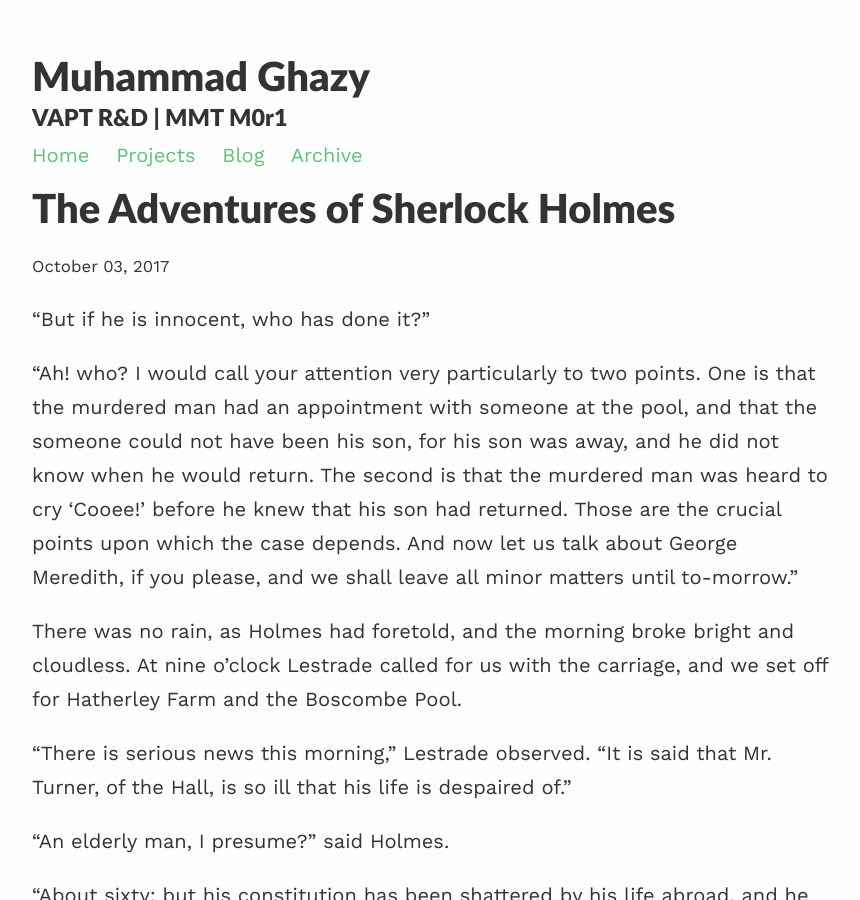
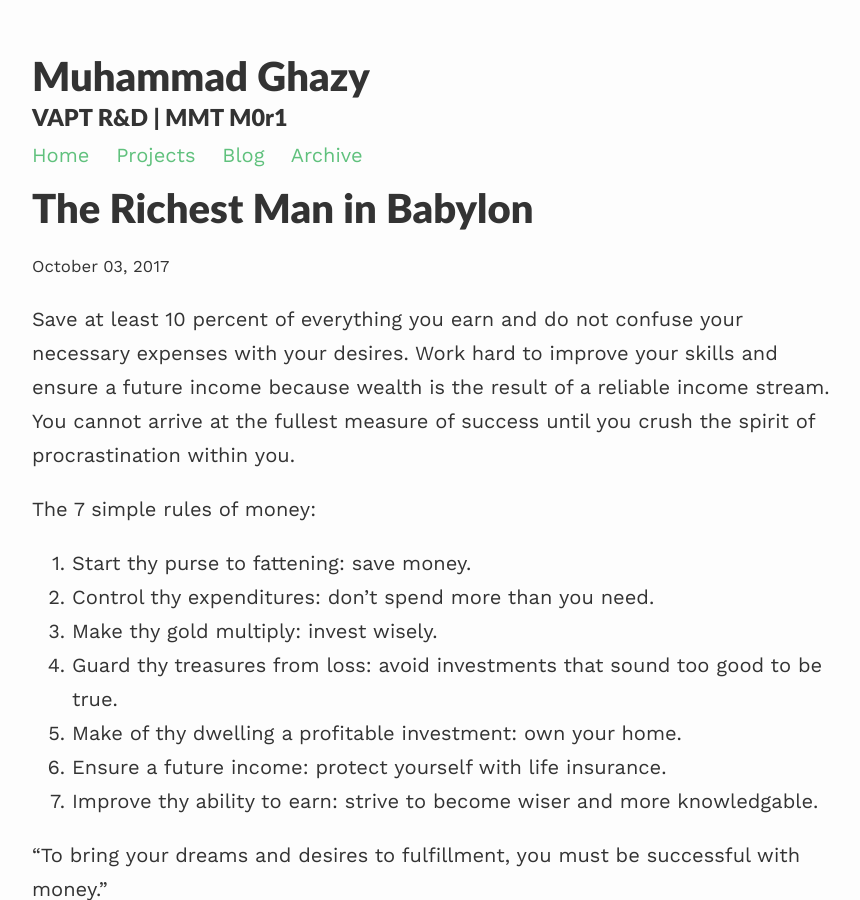
Before and after one commit to ghazyayman/ghazyayman.github.io, a Jekyll site: the page built from _posts/2017-10-03-sherlock.md, in a window 1280 px wide and 900 px high. Shown: the whole window, without its empty margins (208-1068 px from the left). Built offline with Jekyll 4.4.1, drawn with Linux system fonts in a browser that asks for light colours; nearby versions of some CDN libraries; some of the changed text lies outside the part shown.

Commit message:
richest man in babylon

```diff
--- a/_posts/2017-10-03-sherlock.md
+++ b/_posts/2017-10-03-sherlock.md
@@ -1,20 +1,92 @@
 ---
 layout: post
-title: "The Adventures of Sherlock Holmes"
+title: "The Richest Man in Babylon"
 ---
 
-"But if he is innocent, who has done it?"
+Save at least 10 percent of everything you earn and do not confuse your necessary expenses with your desires. Work hard to improve your skills and ensure a future income because wealth is the result of a reliable income stream. You cannot arrive at the fullest measure of success until you crush the spirit of procrastination within you.
 
-"Ah! who? I would call your attention very particularly to two points. One is that the murdered man had an appointment with someone at the pool, and that the someone could not have been his son, for his son was away, and he did not know when he would return. The second is that the murdered man was heard to cry 'Cooee!' before he knew that his son had returned. Those are the crucial points upon which the case depends. And now let us talk about George Meredith, if you please, and we shall leave all minor matters until to-morrow."
+The 7 simple rules of money:
+1. Start thy purse to fattening: save money.
+2. Control thy expenditures: don’t spend more than you need.
+3. Make thy gold multiply: invest wisely.
+4. Guard thy treasures from loss: avoid investments that sound too good to be true.
+5. Make of thy dwelling a profitable investment: own your home.
+6. Ensure a future income: protect yourself with life insurance.
+7. Improve thy ability to earn: strive to become wiser and more knowledgable.
 
-There was no rain, as Holmes had foretold, and the morning broke bright and cloudless. At nine o'clock Lestrade called for us with the carriage, and we set off for Hatherley Farm and the Boscombe Pool.
+"To bring your dreams and desires to fulfillment, you must be successful with money."
 
-"There is serious news this morning," Lestrade observed. "It is said that Mr. Turner, of the Hall, is so ill that his life is despaired of."
+"The laws of money are like the laws of gravity: assured and unchanging."
 
-"An elderly man, I presume?" said Holmes.
+"Money is plentiful for those who understand the simple laws of making money."
 
-"About sixty; but his constitution has been shattered by his life abroad, and he has been in failing health for some time. This business has had a very bad effect upon him. He was an old friend of McCarthy's, and, I may add, a great benefactor to him, for I have learned that he gave him Hatherley Farm rent free."
+"Babylon was the wealthiest city in the world at the time of its height because its people appreciated the value of money."
 
-"Indeed! That is interesting," said Holmes.
+"You must constantly have an income that keeps your purse full."
 
-"Oh, yes! In a hundred other ways he has helped him. Everybody about here speaks of his kindness to him."
+“It costs nothing to ask wise advice from a good friend.”
+
+"It’s simple to say, but many people never achieve a serious measure of wealth because they never seek it. They never truly seek it, focus on it, and commit to it."
+
+"Youth often assumes, incorrectly, that the old and wise only have wisdom about days gone by."
+
+"You will only begin building wealth when you start to realize that a part of all the money you earn is yours to keep. That is, pay yourself first. You always pay others for goods and services. Pay yourself as much as you can. Save money."
+
+"You should save at least 1/10th of what you earn. More if you can afford to do so."
+
+"Do not take advice on finance from a brick layer. Go to people who are experts in a particular subject if you want expert advice. It’s too easy for amateurs to give out advice."
+
+"Build for yourself a mountain of gold first, then you can enjoy as many banquets as you wish without worry. Don’t spend your money as soon as you earn it."
+
+"Surround yourself with people who are familiar with money, who work with it each day, and who make lots of it."
+
+"Enjoy life while you are here. Do not overstrain to save."
+
+"Do not put your money in investments which do not pay a dividend, but also do not invest in risky places that seem too good to be true."
+
+"What each person calls their “necessary expenses” will always grow to match your income unless you resist that urge. Do not confuse your necessary expenses with your desires."
+
+“A man’s wealth is not in the coins in his purse. It is in his income.”
+
+"Ensure a future income. Every person gets old. Make sure your income will continue without work."
+
+"Buy life insurance. Provide in advance for the protection of your family."
+
+"Increase your ability to earn. Improve your skills. As you perfect your craft, your ability to earn more increases."
+
+"The more we know, the more we may earn. The person who seeks to know more of their craft is capable of earning more."
+
+"You cannot arrive at the fullest measure of success until you crush the spirit of procrastination within you."
+
+The 5 Laws of Gold:
+1. Gold comes easily and in increasing quantity to the person who saves at least 1/10th of their earnings.
+2. Gold labors diligently and multiplies for the person who finds it profitable employment.
+3. Gold clings to the protection of the person who invests their gold with wise people.
+4. Gold slips away from the person who invests gold into purposes through which they are not familiar.
+5. Gold flees the person who tries to force it into impossible earnings.
+
+"If you desire to help you friend do not do so in a way that brings their burdens onto you. There are many ways to help people. You don’t have to choose the ways that restrict your time, money, energy, or ability to care for yourself."
+
+"The wise lender always has a guarantee of repayment should the investment go poorly."
+
+"Above all you should desire safety for your money. Better a little caution than a great regret."
+
+"Protect yourself with insurance. You cannot afford to be unprotected."
+
+"Do not live beyond your means."
+
+"No man respects himself if he does not repay his debts."
+
+"The soul of a free man looks at the world as a series of problems to be solved. Meanwhile, the soul of a slave whines, “What can I do?”
+
+“Where the determination is, a way can be found.”
+
+"If you are in debt, live on 70% of what you make. Save 10% for yourself. Use the remaining 20% to repay your debts."
+
+"Stick with the plan. Money accrues surprisingly quickly and debts are gone fast with discipline and consistency."
+
+"Work attracts friends who admire your industriousness. Work attracts money and opportunity."
+
+“Hard work is the best friend I’ve ever had.”
+
+[by George Samuel Clason](https://www.goodreads.com/book/show/1052.The_Richest_Man_in_Babylon)
```
